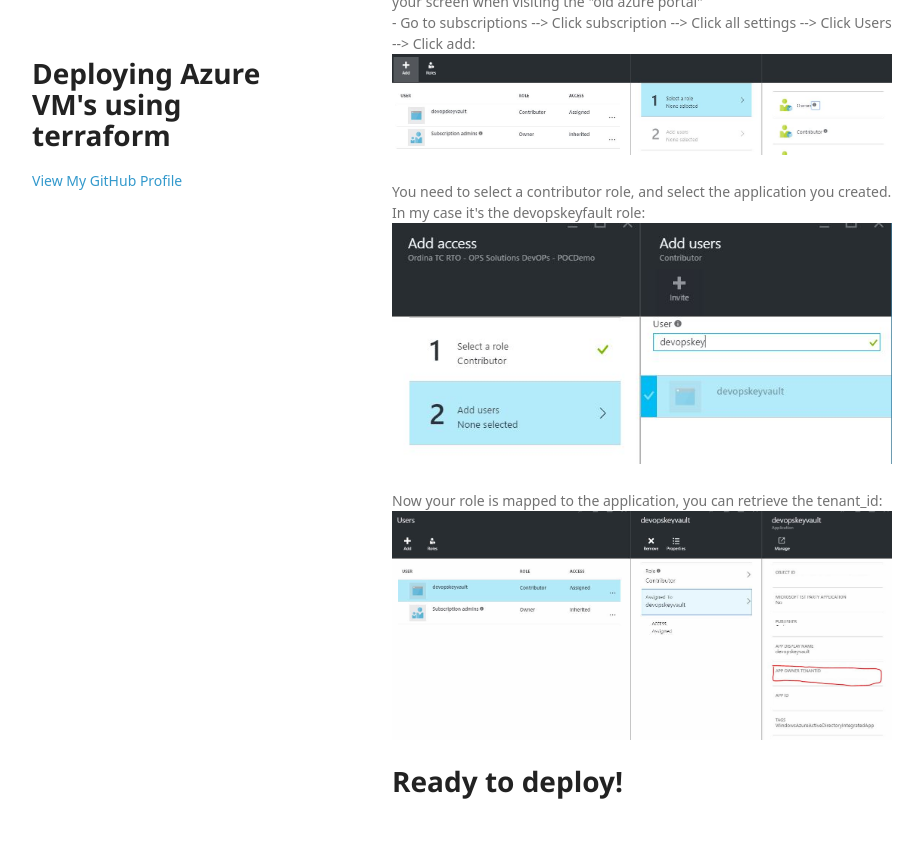
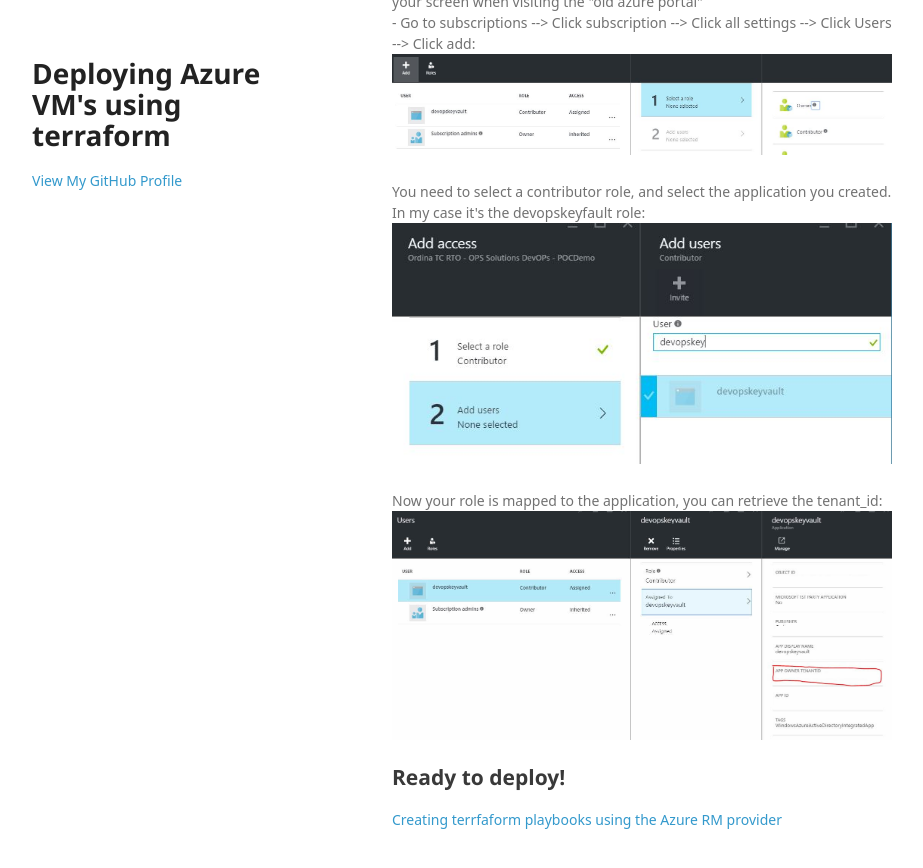
Before and after one commit to arjenwilly/arjenwilly.github.io, a Jekyll site: the page terraform.html, which Jekyll copies as it is, in a window 1280 px wide and 900 px high, scrolled down 1531 px. Shown: the top 868 px of the window, without its empty margins (178-1101 px from the left). Built offline with Jekyll 4.4.1, drawn with Linux system fonts in a browser that asks for light colours; some web fonts are replaced.

Commit message:
Update terraform.html

```diff
--- a/terraform.html
+++ b/terraform.html
@@ -52,7 +52,8 @@
         Now your role is mapped to the application, you can retrieve the tenant_id:<br>
         <img src="images/tenantid.JPG" class="inline"/><br><br>
 
-      <h1>Ready to deploy!</h1>
+      <h2>Ready to deploy!</h2>
+      <a href="terraform2.html">Creating terrfaform playbooks using the Azure RM provider</a></li>
       </p>
 
       </section>
```
